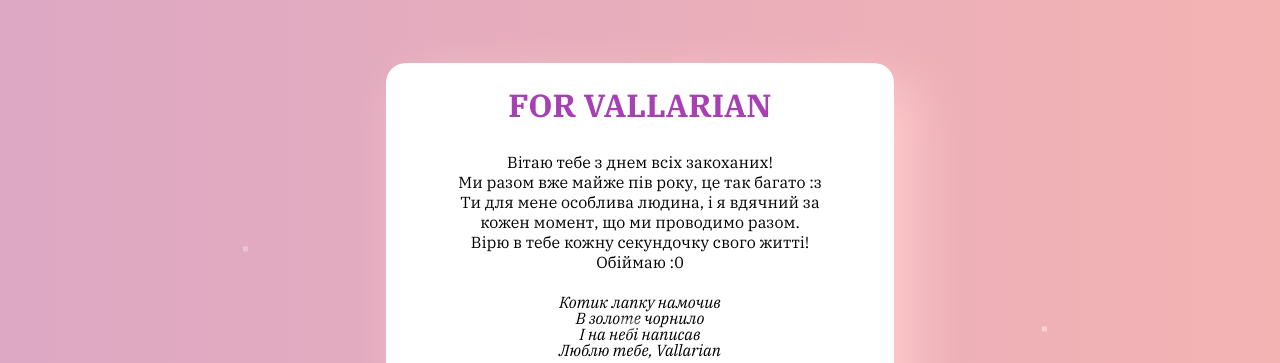
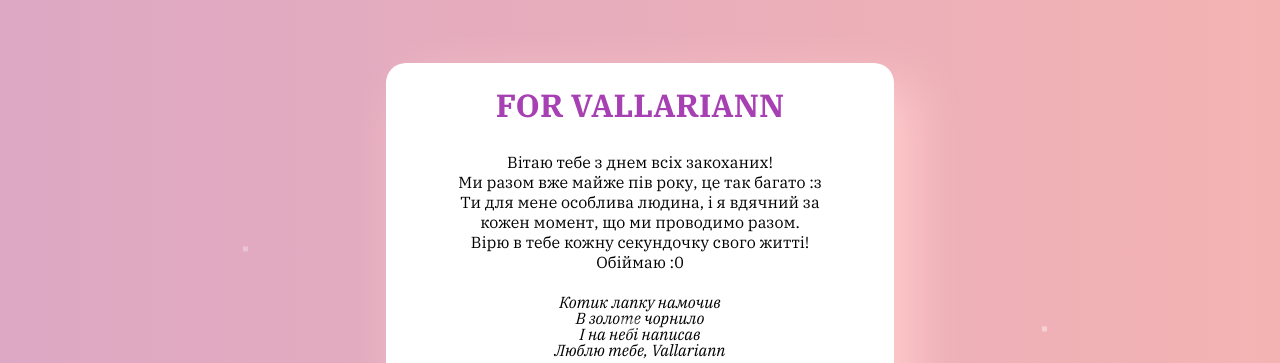
Before and after one commit to IvanPh9/loveVall, a plain HTML site: page index.html in a window 1280 px wide. Both pictures are taken after a click on the element 640 px from the left and 408 px from the top of the page. Shown: the top 363 px of the page. Drawn offline with Linux system fonts and the light colour scheme.

Commit message:
Update index.html

```diff
--- a/index.html
+++ b/index.html
@@ -10,7 +10,7 @@
   <div class="container">
 	<div class="column" id="column">
 		<div id="greeting" class="hidden" style="height: 0;">
-			<h1>FOR VALLARIAN</h1>
+			<h1>FOR VALLARIANN</h1>
 			<p>Вітаю тебе з днем всіх закоханих!</p>
 			<p>Ми разом вже майже пів року, це так багато :з</p>
 			<p>Ти для мене особлива людина, і я вдячний за</p>
@@ -21,7 +21,7 @@
 			<p>Котик лапку намочив</p>
 			<p>В золоте чорнило</p>
 			<p>І на небі написав</p>
-			<p>Люблю тебе, Vallarian</p>
+			<p>Люблю тебе, Vallariann</p>
 			<br>
 			<div><img src="1640029287_52-koshka-top-p-kotika-milogo-s-serdechkom-dlya-devochki-60.jpg" height="100px" class="centered-image"></div>
 			<br><b>
```
